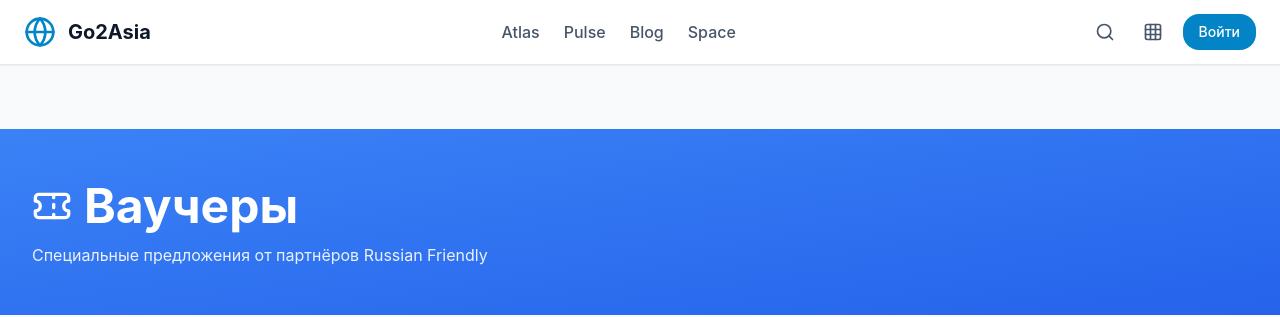
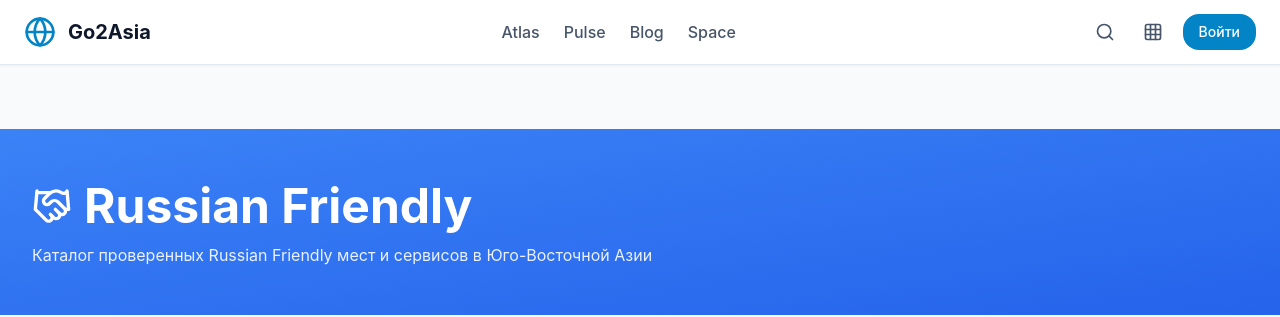
Before and after one commit to adambereg/20251114go2asia, a Next.js app in the folder apps/go2asia-pwa-shell/: page /rf/vouchers in a window 1280 px wide. Shown: the top 317 px of the page. Built offline with nearby package versions, Linux system fonts and the light colour scheme; no server answers.

Commit message:
feat(rf): добавлен общий заголовок RFHero на все страницы модуля

```diff
--- a/apps/go2asia-pwa-shell/components/rf/Catalog/CatalogView.tsx
+++ b/apps/go2asia-pwa-shell/components/rf/Catalog/CatalogView.tsx
@@ -1,14 +1,13 @@
 'use client';
 
 import { useState, useMemo } from 'react';
-import { ModuleHero } from '@/components/modules';
 import { Handshake, Grid3x3, List } from 'lucide-react';
 import { Button, EmptyState } from '@go2asia/ui';
 import { SearchHeader } from './SearchHeader';
 import { FilterChips } from './FilterChips';
 import { PartnerGrid } from './PartnerGrid';
 import { SectionsBlock } from './SectionsBlock';
-import { RFMainNav } from '../Shared';
+import { RFMainNav, RFHero } from '../Shared';
 import type { Partner, PartnerCategory } from '../types';
 import { mockPartners } from '../mockData';
 
@@ -104,13 +103,7 @@
 
   return (
     <div className="min-h-screen bg-slate-50">
-      <ModuleHero
-        icon={Handshake}
-        title="Russian Friendly"
-        description="Каталог проверенных Russian Friendly мест и сервисов в Юго-Восточной Азии"
-        gradientFrom="from-blue-500"
-        gradientTo="to-blue-600"
-      />
+      <RFHero />
 
       {/* Навигация */}
       <div className="max-w-7xl mx-auto px-4 sm:px-6 lg:px-8 pt-6 pb-4">
--- a/apps/go2asia-pwa-shell/components/rf/Merchant/MerchantLayout.tsx
+++ b/apps/go2asia-pwa-shell/components/rf/Merchant/MerchantLayout.tsx
@@ -4,6 +4,7 @@
 import { Button } from '@go2asia/ui';
 import { ArrowLeft } from 'lucide-react';
 import { MerchantNav } from './MerchantNav';
+import { RFHero, RFMainNav } from '../Shared';
 
 interface MerchantLayoutProps {
   children: React.ReactNode;
@@ -12,6 +13,13 @@
 export function MerchantLayout({ children }: MerchantLayoutProps) {
   return (
     <div className="min-h-screen bg-slate-50">
+      <RFHero subtitle="Каталог проверенных Russian Friendly мест и сервисов в Юго-Восточной Азии" />
+
+      {/* Навигация */}
+      <div className="max-w-7xl mx-auto px-4 sm:px-6 lg:px-8 pt-6 pb-4">
+        <RFMainNav />
+      </div>
+
       {/* Навигация назад к публичному каталогу */}
       <div className="bg-white border-b border-blue-200">
         <div className="max-w-7xl mx-auto px-4 sm:px-6 lg:px-8 py-3">
--- a/apps/go2asia-pwa-shell/components/rf/PRO/PROLayout.tsx
+++ b/apps/go2asia-pwa-shell/components/rf/PRO/PROLayout.tsx
@@ -4,6 +4,7 @@
 import { Button } from '@go2asia/ui';
 import { ArrowLeft } from 'lucide-react';
 import { PRONav } from './PRONav';
+import { RFHero, RFMainNav } from '../Shared';
 
 interface PROLayoutProps {
   children: React.ReactNode;
@@ -12,6 +13,13 @@
 export function PROLayout({ children }: PROLayoutProps) {
   return (
     <div className="min-h-screen bg-slate-50">
+      <RFHero subtitle="Каталог проверенных Russian Friendly мест и сервисов в Юго-Восточной Азии" />
+
+      {/* Навигация */}
+      <div className="max-w-7xl mx-auto px-4 sm:px-6 lg:px-8 pt-6 pb-4">
+        <RFMainNav />
+      </div>
+
       {/* Навигация назад к публичному каталогу */}
       <div className="bg-white border-b border-purple-200">
         <div className="max-w-7xl mx-auto px-4 sm:px-6 lg:px-8 py-3">
--- a/apps/go2asia-pwa-shell/components/rf/PartnerDetail/PartnerDetailView.tsx
+++ b/apps/go2asia-pwa-shell/components/rf/PartnerDetail/PartnerDetailView.tsx
@@ -8,6 +8,7 @@
 import { RFStandardBlock } from './RFStandardBlock';
 import { ReviewsBlock } from './ReviewsBlock';
 import { CTAPanel } from './CTAPanel';
+import { RFHero, RFMainNav } from '../Shared';
 import type { Partner } from '../types';
 
 interface PartnerDetailViewProps {
@@ -17,6 +18,13 @@
 export function PartnerDetailView({ partner }: PartnerDetailViewProps) {
   return (
     <div className="min-h-screen bg-slate-50">
+      <RFHero subtitle="Каталог проверенных Russian Friendly мест и сервисов в Юго-Восточной Азии" />
+
+      {/* Навигация */}
+      <div className="max-w-7xl mx-auto px-4 sm:px-6 lg:px-8 pt-6 pb-4">
+        <RFMainNav />
+      </div>
+
       <div className="max-w-7xl mx-auto px-4 sm:px-6 lg:px-8 py-8">
         {/* Галерея */}
         <section className="mb-8">
--- /dev/null
+++ b/apps/go2asia-pwa-shell/components/rf/Shared/RFHero.tsx
@@ -0,0 +1,20 @@
+'use client';
+
+import { ModuleHero } from '@/components/modules';
+import { Handshake } from 'lucide-react';
+
+interface RFHeroProps {
+  subtitle?: string;
+}
+
+export function RFHero({ subtitle }: RFHeroProps) {
+  return (
+    <ModuleHero
+      icon={Handshake}
+      title="Russian Friendly"
+      description={subtitle || 'Каталог проверенных Russian Friendly мест и сервисов в Юго-Восточной Азии'}
+      gradientFrom="from-blue-500"
+      gradientTo="to-blue-600"
+    />
+  );
+}
--- a/apps/go2asia-pwa-shell/components/rf/Shared/index.ts
+++ b/apps/go2asia-pwa-shell/components/rf/Shared/index.ts
@@ -4,3 +4,4 @@
 export { ReviewCard } from './ReviewCard';
 export { VoucherRibbon } from './VoucherRibbon';
 export { RFMainNav } from './RFMainNav';
+export { RFHero } from './RFHero';
--- a/apps/go2asia-pwa-shell/components/rf/Vouchers/VouchersCatalogView.tsx
+++ b/apps/go2asia-pwa-shell/components/rf/Vouchers/VouchersCatalogView.tsx
@@ -1,12 +1,11 @@
 'use client';
 
 import { useState, useMemo } from 'react';
-import { ModuleHero } from '@/components/modules';
 import { Ticket } from 'lucide-react';
 import { EmptyState, Chip } from '@go2asia/ui';
 import { SearchHeader } from '../Catalog/SearchHeader';
 import { VoucherGrid } from './VoucherGrid';
-import { RFMainNav } from '../Shared';
+import { RFMainNav, RFHero } from '../Shared';
 import type { Voucher, PartnerCategory } from '../types';
 import { PARTNER_CATEGORY_LABELS } from '../types';
 import { mockVouchers } from '../mockData';
@@ -85,13 +84,7 @@
 
   return (
     <div className="min-h-screen bg-slate-50">
-      <ModuleHero
-        icon={Ticket}
-        title="Ваучеры"
-        description="Специальные предложения от партнёров Russian Friendly"
-        gradientFrom="from-blue-500"
-        gradientTo="to-blue-600"
-      />
+      <RFHero subtitle="Каталог проверенных Russian Friendly мест и сервисов в Юго-Восточной Азии" />
 
       {/* Навигация */}
       <div className="max-w-7xl mx-auto px-4 sm:px-6 lg:px-8 pt-6 pb-4">
```
